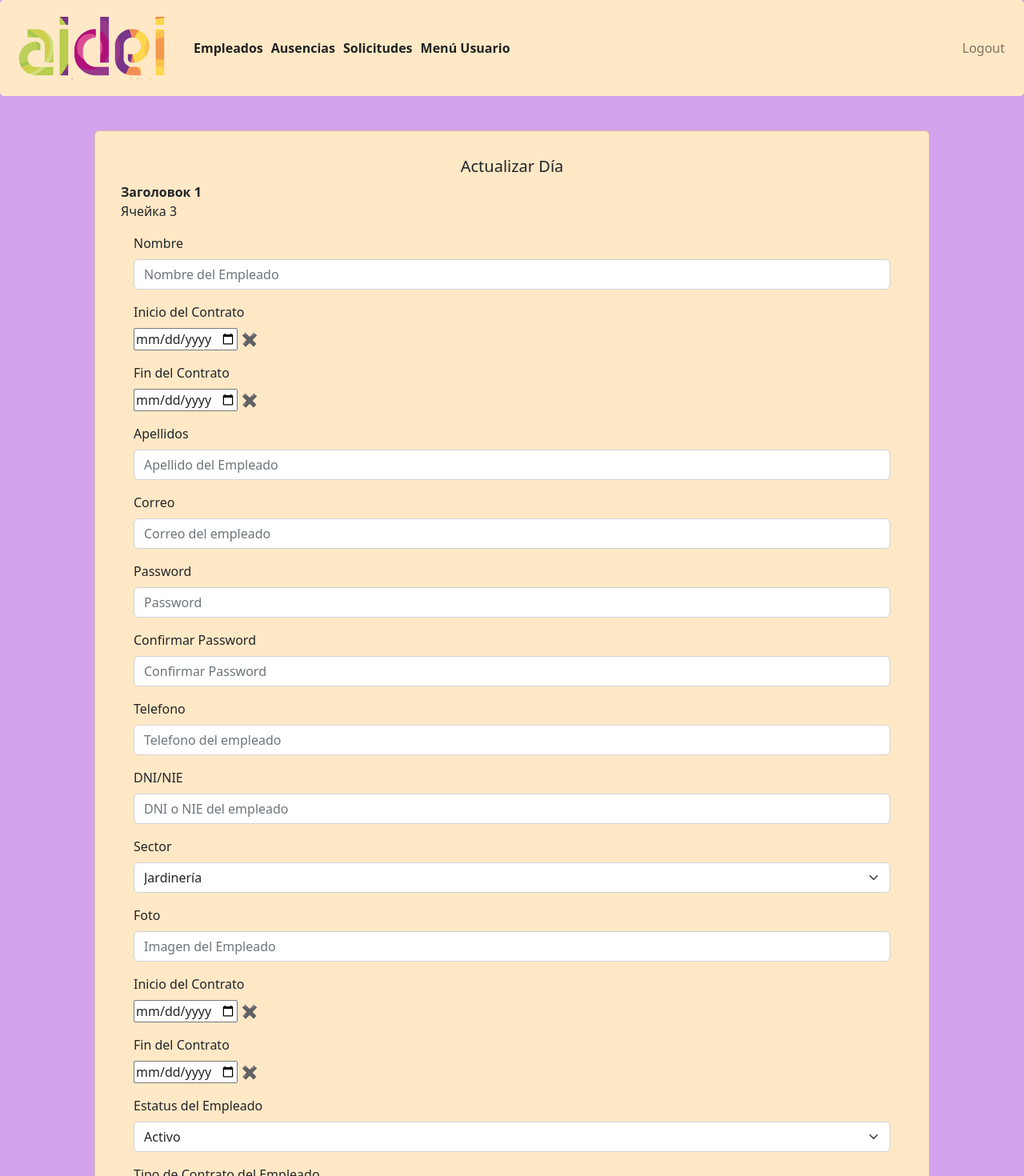
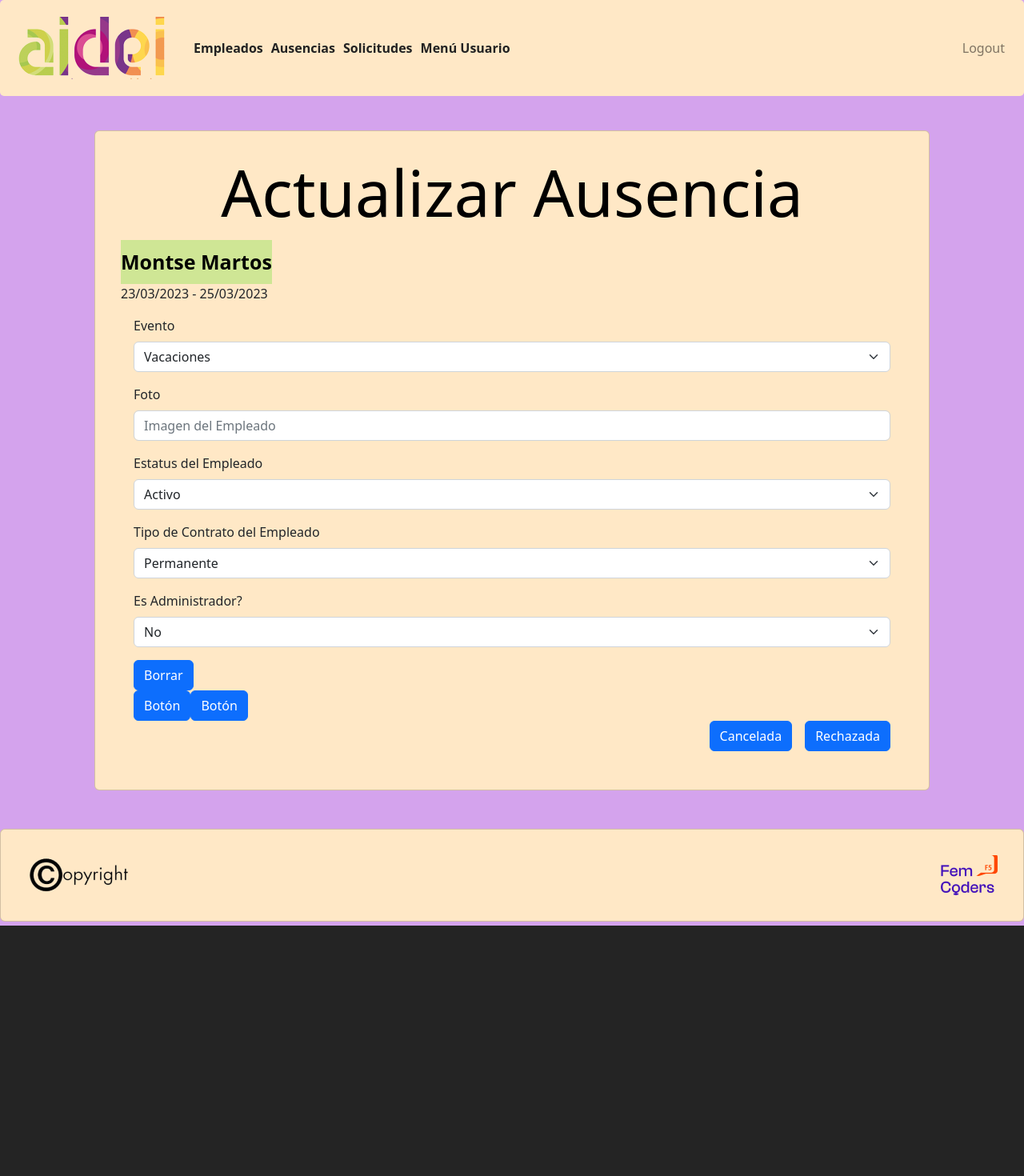
Before and after one commit to birdsinyourgarden/front-end-react-final-proyect, a React (Vite) app: page /absences in a window 1280 px wide. Shown: the top 1470 px of the page at 80% size. After the commit the page ends 1157 px from the top, so only its background shows below. Built offline with nearby package versions, Linux system fonts and the light colour scheme; a web font is replaced by a local one.

Commit message:
add buttons

```diff
--- a/package.json
+++ b/package.json
@@ -11,6 +11,7 @@
   "dependencies": {
     "@emailjs/browser": "^3.10.0",
     "@rsuite/icons": "^1.0.2",
+    "@types/react-bootstrap-table-next": "^4.0.18",
     "axios": "^1.3.4",
     "bootstrap": "^5.2.3",
     "emailjs-com": "^3.2.0",
--- a/src/views/absences/Absences.css
+++ b/src/views/absences/Absences.css
@@ -27,7 +27,7 @@ label {
     content: "✓";
   }
 
-  .text-left {
+  .userName {
 	font-size: 25px;
     background: #CFE695;
     background-size: 10%;
@@ -36,3 +36,10 @@ label {
 	line-height: 55px;
 
 }
+
+.text-center {
+	font-size: 25px;
+  font: inter;
+  font-weight: 400;
+	color: #000;
+}
--- a/src/views/absences/Absences.jsx
+++ b/src/views/absences/Absences.jsx
@@ -6,99 +6,44 @@ const  Absences= () => {
       <Container className="p-5">
          <Card className="text-start">
             <Card.Title className="text-center">
-               Actualizar Día
+               <h1>Actualizar Ausencia</h1>
                </Card.Title>
                <div>
-               <table cellpadding="4">
-   <tr><th>Заголовок 1</th></tr>
-   <tr><td>Ячейка 3</td></tr>
-  </table>
+               <table className="userName">
+                     <tr><th>Montse Martos</th></tr>
+               </table>
                </div>
-                    <Card.Body>
-            <Form>
+               <div>
+               <table className="dateAbscens">
+               <tr><td>23/03/2023 - 25/03/2023</td></tr>
+               </table>
+               </div>
+               <Card.Body>
+               <Form.Group>
+               <Form.Label>Evento</Form.Label>
+               <Form.Select className="mb-3" controlId="employeeSector">
+               <option value="Vacaciones">Vacaciones</option>
+               <option value="Ausencia Autorizada - Enfermedad">Ausencia Autorizada - Enfermedad</option>
+               <option value="Cita Médica">Cita Médica</option>
+               <option value="Acompañamiento médico Familiar">Acompañamiento médico Familiar</option>
+               <option value="Baja IT">Baja IT</option>
+               <option value="Baja Maternidad">Baja Maternidad</option>
+               <option value="Baja Paternidad">Baja Paternidad</option>
+               <option value="Matrimonio o Pareja de Hecho">Matrimonio o Pareja de Hecho</option>
+               <option value="Fallecimiento Familiar">Fallecimiento Familiar</option>
+               <option value="Formación">Formación</option>
+               <option value="Mudanzas">Mudanzas</option>
+               <option value="Otros...">Otros...</option>
 
-               <Form.Group className="mb-3" controlId="employeeName">
-                  <Form.Label>Nombre</Form.Label>
-                  <Form.Control type="text" placeholder="Nombre del Empleado" />
-               </Form.Group>
-               <Form.Group className="mb-3" controlId="employeeStarting">
-                  <Form.Label>Inicio del Contrato</Form.Label>
-                  <input
-                     type="date"
-                     name="party"
-                     min="2010-04-01"
-                     max="2024-04-20"
-                     required />
-               <span class="validity"></span>
-               </Form.Group>
-               <Form.Group className="mb-3" controlId="employeeFinished">
-                  <Form.Label>Fin del Contrato</Form.Label>
-                  <input
-                     type="date"
-                     name="party"
-                     min="2010-04-01"
-                     max="2024-04-20"
-                     required />
-               <span class="validity"></span>
-               </Form.Group>
 
-               <Form.Group className="mb-3" controlId="employeeSurName">
-                  <Form.Label>Apellidos</Form.Label>
-                  <Form.Control type="text" placeholder="Apellido del Empleado" />
-               </Form.Group>
-               <Form.Group className="mb-3" controlId="employeeEmail">
-                  <Form.Label>Correo</Form.Label>
-                  <Form.Control type="email" placeholder="Correo del empleado" />
-               </Form.Group>
-               <Form.Group className="mb-3" controlId="password">
-                  <Form.Label>Password</Form.Label>
-                  <Form.Control type="password" placeholder="Password" />
-               </Form.Group>
-               <Form.Group className="mb-3" controlId="confirmPassword">
-                  <Form.Label>Confirmar Password</Form.Label>
-                  <Form.Control type="password" placeholder="Confirmar Password" />
-               </Form.Group>
-               <Form.Group className="mb-3" controlId="employeePhone">
-                  <Form.Label>Telefono</Form.Label>
-                  <Form.Control type="text" placeholder="Telefono del empleado" />
-               </Form.Group>
-               <Form.Group className="mb-3" controlId="employeeDni">
-                  <Form.Label>DNI/NIE</Form.Label>
-                  <Form.Control type="text" placeholder="DNI o NIE del empleado" />
-               </Form.Group>
-               <Form.Group>
-               <Form.Label>Sector</Form.Label>
-               <Form.Select className="mb-3" controlId="employeeSector">
-               <option value="Jardinería">Jardinería</option>
-               <option value="Limpieza Málaga">Limpieza Málaga</option>
-               <option value="Limpieza Cádiz">Limpieza Cádiz</option>
-               <option value="Limpieza Cádiz">Hilo Doble</option>
+
                   </Form.Select>
                   </Form.Group>
                   <Form.Group className="mb-3" controlId="employeePhoto">
                   <Form.Label>Foto</Form.Label>
                   <Form.Control type="text" placeholder="Imagen del Empleado" />
                </Form.Group>
-               <Form.Group className="mb-3" controlId="employeeStarting">
-                  <Form.Label>Inicio del Contrato</Form.Label>
-                  <input
-                     type="date"
-                     name="party"
-                     min="2010-04-01"
-                     max="2024-04-20"
-                     required />
-               <span class="validity"></span>
-               </Form.Group>
-               <Form.Group className="mb-3" controlId="employeeFinished">
-                  <Form.Label>Fin del Contrato</Form.Label>
-                  <input
-                     type="date"
-                     name="party"
-                     min="2010-04-01"
-                     max="2024-04-20"
-                     required />
-               <span class="validity"></span>
-               </Form.Group>
+
                <Form.Group>
                <Form.Label>Estatus del Empleado</Form.Label>
                <Form.Select className="mb-3" controlId="employeeStatus">
@@ -120,14 +65,25 @@ const  Absences= () => {
                <option value="true">Si</option>
                   </Form.Select>
                   </Form.Group>
+
+
    <Button variant="primary" type="submit">
-               Crear Usuario
+               Borrar
                </Button>
-            </Form>
+
+               <div class="d-grid gap-2 d-md-block">
+  <button class="btn btn-primary" type="button">Botón</button>
+  <button class="btn btn-primary" type="button">Botón</button>
+</div>
+
+               <div class="d-grid gap-2 d-md-flex justify-content-md-end">
+  <button class="btn btn-primary me-md-2" type="button">Cancelada</button>
+  <button class="btn btn-primary" type="button">Rechazada</button>
+</div>
             </Card.Body>
          </Card>
       </Container>
-   );
+);
 };
 
 export default Absences;
```
Also changed, not shown: 1 other file (tests, documents, lock files or other folders).
